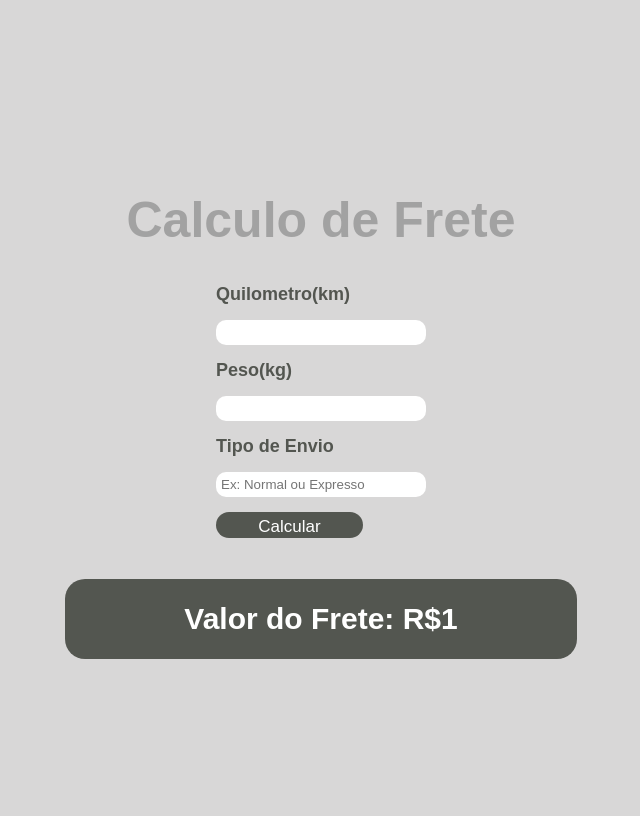
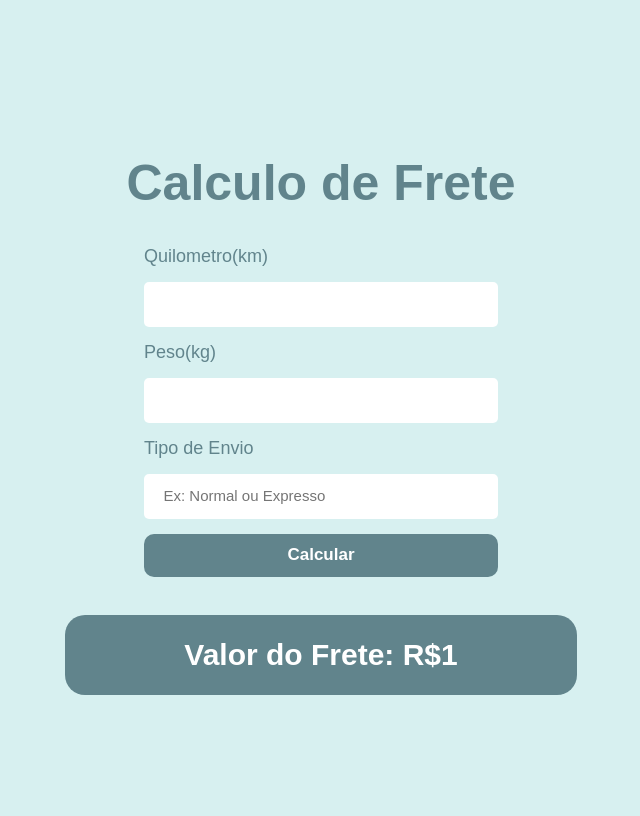
Before and after one commit to vitormatosz/PW2, a PHP site: page /frete.php?resultado=1 in a window 1280 px wide. Shown: the whole page, without its empty margins (327-967 px from the left). Run offline with PHP 8.4, Linux system fonts and the light colour scheme.

Commit message:
Questoes

```diff
--- a/calc/teste.php
+++ b/calc/teste.php
@@ -30,7 +30,7 @@
         $nota1 = $_POST['nota1'];
         $nota2 = $_POST['nota2'];
         $nota3 = $_POST['nota3'];
-        float $md = (floatval($nota1) + floatval($nota2) + floatval($nota3)) / 3;
+        $md = (floatval($nota1) + floatval($nota2) + floatval($nota3)) / 3;
 
         if($md >= 7) {
             $situacao = "Aprovado";
--- a/frete.css
+++ b/frete.css
@@ -5,13 +5,13 @@ body{
     flex-direction: column;
     height: 100vh;
     width: 100vw;
-    background-color: rgb(216, 215, 215);
+    background-color: #d7f0f0;
 }
 
 h1{
     font-size: 50px;
     font-family: Arial, Helvetica, sans-serif;
-    color: rgb(162, 162, 162);
+    color: #61848C;
 }
 
 form{
@@ -23,23 +23,19 @@ form{
 }
 
 button{
-    border-radius: 20px;
-    padding-left: 20px;
-    padding-right: 20px;
-    padding-top: 5px;
-    padding-bottom: 5px;
-    width: 70%;
-    height: 10%;
+    border-radius: 10px;
+    width: 100%;
+    height: 15%;
     border: none;
     color: white;
+    font-weight: 700;
     font-size: 17px;
-    background-color: rgb(83, 86, 80);;
+    background-color: #61848C;
 }
 
 label{
-    color: rgb(83, 86, 80);
+    color: #61848C;
     font-size: 18px;
-    font-weight: 800;
     font-family: Arial, Helvetica, sans-serif;
 }
 
@@ -47,17 +43,22 @@ input{
     display: flex;
     align-items: center;
     justify-content: center;
-    border-radius: 10px;
+    border-radius: 5px;
     border: none;
-    padding: 5px;
-    width: 200px;
+    width: 350px;
+    height: 50px;
+}
+
+input::placeholder{
+   padding: 5%;
+   font-size: 15px;
 }
 
 div{
     display: flex;
     align-items: center;
     justify-content: center;
-    background-color: rgb(83, 86, 80);
+    background-color: #61848C;
     border-radius: 20px;
     height: 10vh;
     width: 40vw;
```
Also changed, not shown: calcxp.php (added, +48 -0 lines).
